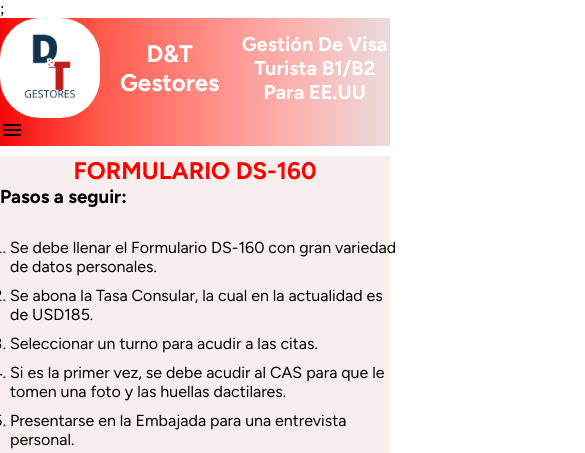
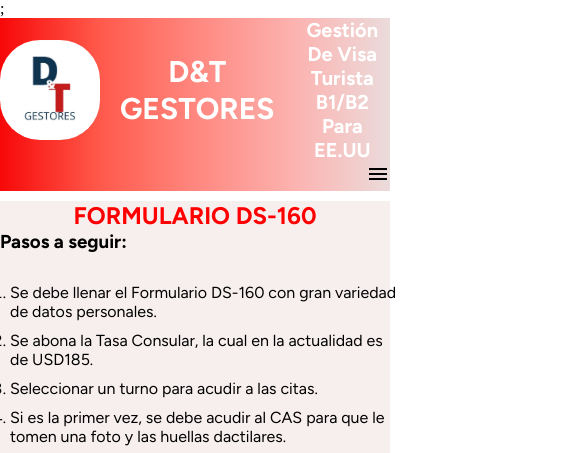
Before and after one commit to danielermel99/proyecto-final, a website: page pages/formulario-ds-160.html in a window 390 px wide. Shown: the top 453 px of the page, 585 px wide, since content can reach past the window. Drawn offline with Linux system fonts and the light colour scheme.

Commit message:
arreglos entrega final

```diff
--- a/scss/base/_reset.scss
+++ b/scss/base/_reset.scss
@@ -9,6 +9,7 @@
 header{
     background-image: linear-gradient(to right, #f70808, #ff584a, #ff877f, #fcb2af, #ebdbdb);
     width: 100%;
+    font-size: map-get($fuentes , l );
     position: sticky;
     top: 0;
     font-family: "Figtree", sans-serif;
@@ -23,7 +24,7 @@ header{
     h1{
     color: map-get($color , color1 );
     text-align: center;
-    text-transform: capitalize;
+    text-transform: uppercase;
 }
     h2{
         color:map-get($color , color1 );
@@ -74,6 +75,7 @@ nav #toogle, nav label{
 
 
     .tracking-in-expand-fwd {
+      position: initial;
         -webkit-animation: tracking-in-expand-fwd 1000ms ease-in-out 100ms both;
          animation: tracking-in-expand-fwd 1000ms ease-in-out 100ms both;
         text-transform: uppercase;
--- a/scss/layout/_formulario.scss
+++ b/scss/layout/_formulario.scss
@@ -30,9 +30,6 @@
     font-size: 20px;
     background-color: rgb(227, 54, 54);
     }
-    .infoContacto{
-        transform: translate(1000px);
-    }
 }
 .clientes{
     margin-top: 110px;
--- a/scss/layout/media/_media1024.scss
+++ b/scss/layout/media/_media1024.scss
@@ -1,6 +1,6 @@
 @media (max-width:1024px) {
-    header h1{
-     text-align: center;
+    header {
+     text-align: right;
      background-position: center;
      font-size: map-get($fuentes , m );
 
--- /dev/null
+++ b/scss/layout/media/_media640.scss
@@ -0,0 +1,6 @@
+@media (max-width: 640px){
+
+.main-index{
+    margin-bottom: 250px;
+}
+}
--- a/scss/layout/media/_media768.scss
+++ b/scss/layout/media/_media768.scss
@@ -1,4 +1,22 @@
 @media (max-width: 768px){
+
+    header h1{
+        background-position: right;
+        font-size: 30px;
+    }
+    header h2{
+        font-size: 20px;
+    }
+    .navBar li a {
+    background-color: red;
+    color: white;
+    gap: 20px;
+    }
+    .main-index{
+    margin-bottom: 10px;
+    }
+
+
     nav .menu{
         width: 100%;
         height: 0;
@@ -16,25 +34,5 @@
     nav #toogle:checked ~ .menu{
         height: 100%;
     }
+
 }
-
-
-
-
-
-
-    header h1{
-        background-position: right;
-        font-size: 24px;
-    }
-    header h2{
-        font-size: 20px;
-    }
-    .navBar li a {
-    background-color: red;
-    color: white;
-    gap: 20px;
-}
-.main-index{
-    margin-bottom: 250px;
-}
--- a/scss/style.scss
+++ b/scss/style.scss
@@ -17,4 +17,5 @@
 
 @import "./layout/media/media1024";
 @import "./layout/media/media768";
+@import "./layout/media/media640";
 @import "./layout/media/media425"
```
Also changed, not shown: css/style.css.
